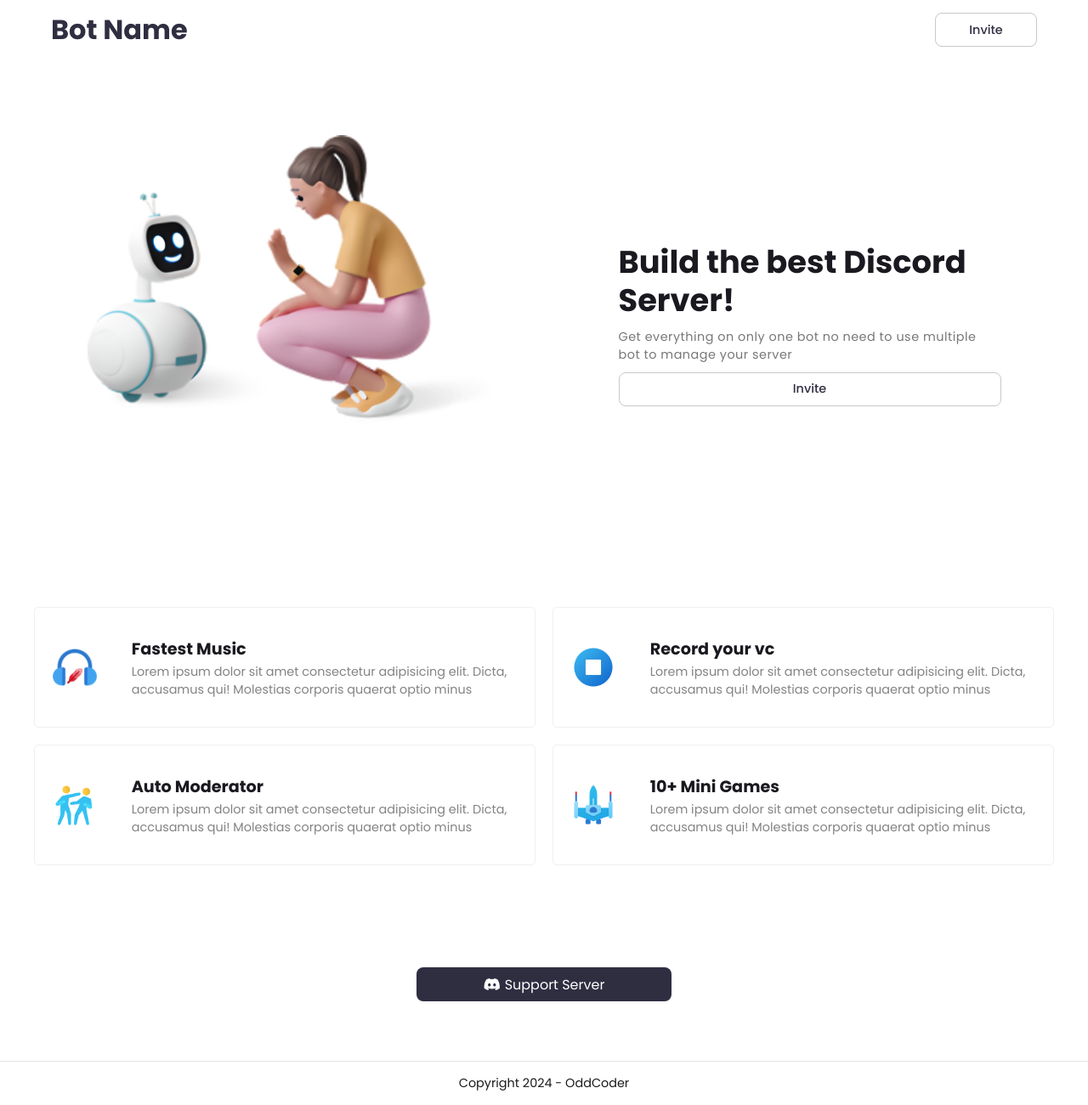
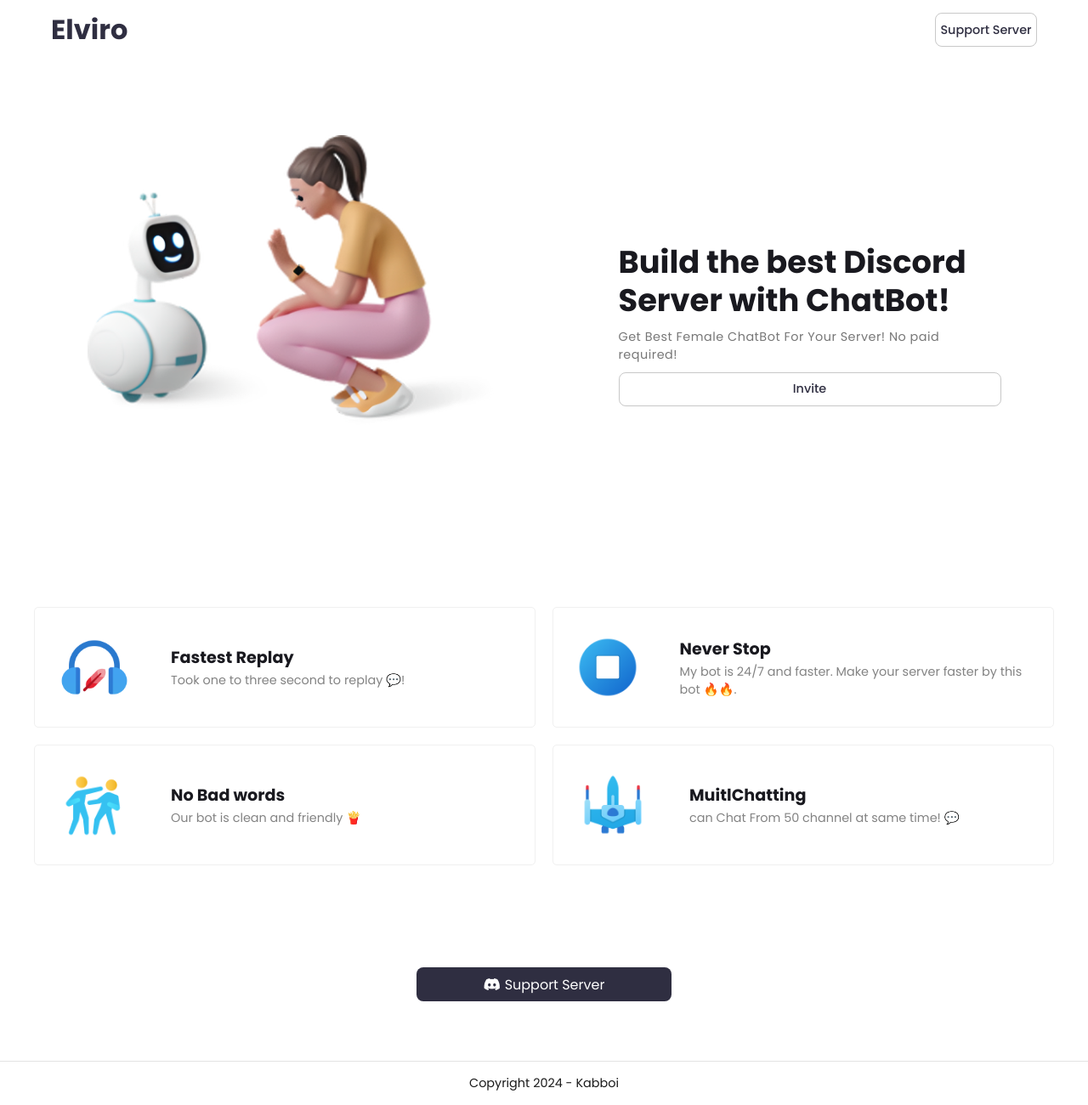
Before and after one commit to kabboiTheDev/discord-bot-landing-page, a plain HTML site: page index.html in a window 1280 px wide. Shown: the part 9-1309 px from the top of the page at 85% size. Drawn offline with Linux system fonts and the light colour scheme.

Commit message:
Update index.html

```diff
--- a/index.html
+++ b/index.html
@@ -4,7 +4,7 @@
     <meta charset="utf-8">
     <meta name="viewport" content="width=device-width, initial-scale=1.0">
     <!--Title-->
-    <title>Website Title</title>
+    <title>Elviro Quuen</title>
     <!--CSS-->
     <link rel="stylesheet" type="text/css" href="css/style.css"/>
     <!--Fav-icon-->
@@ -19,9 +19,9 @@
         <!--Navigation-->
         <nav class="navigation">
             <!--logo--------->
-            <a href="/" class="logo">Bot Name</a>
+            <a href="/" class="logo">Elviro</a>
             <!--invite-btn--->
-            <a href="your bot invite link here" class="invite-btn">Invite</a>
+            <a href="https://discord.gg/tsf8sDPrRN" class="invite-btn">Support Server</a>
         </nav>
         <!--navigation-end---------------------------->
         <!--==container===============================-->
@@ -32,10 +32,10 @@
             </div>
             <!--text------------>
             <div class="container-text">
-                <strong>Build the best Discord Server!</strong>
-                <p>Get everything on only one bot no need to use multiple bot to manage your server</p>
+                <strong>Build the best Discord Server with ChatBot!</strong>
+                <p>Get Best Female ChatBot For Your Server! No paid required!</p>
                 <!--invite-box------->
-                <a href="your bot invite link here" class="invite-btnx">Invite</a></div>
+                <a href="https://discord.com/oauth2/authorize?client_id=1234381969828347966&permissions=30779548630263&scope=bot" class="invite-btnx">Invite</a></div>
         </section>
         <!--container-end--------------------------------------->
         <!--==Services================================-->
@@ -48,8 +48,8 @@
                 </div>
                 <!--text----->
                 <div class="service-text">
-                    <strong>Fastest Music</strong>
-                    <p>Lorem ipsum dolor sit amet consectetur adipisicing elit. Dicta, accusamus qui! Molestias corporis quaerat optio minus</p>
+                    <strong>Fastest Replay</strong>
+                    <p>Took one to three second to replay 💬! </p>
                 </div>
             </div>
             <!--box-2------------->
@@ -60,8 +60,8 @@
                 </div>
                 <!--text----->
                 <div class="service-text">
-                    <strong>Record your vc</strong>
-                    <p>Lorem ipsum dolor sit amet consectetur adipisicing elit. Dicta, accusamus qui! Molestias corporis quaerat optio minus</p>
+                    <strong>Never Stop</strong>
+                    <p>My bot is 24/7 and faster. Make your server faster by this bot 🔥🔥.</p>
                 </div>
             </div>
             <!--box-3------------->
@@ -72,8 +72,8 @@
                 </div>
                 <!--text----->
                 <div class="service-text">
-                    <strong>Auto Moderator</strong>
-                    <p>Lorem ipsum dolor sit amet consectetur adipisicing elit. Dicta, accusamus qui! Molestias corporis quaerat optio minus</p>
+                    <strong>No Bad words</strong>
+                    <p>Our bot is clean and friendly 🍟</p>
                 </div>
             </div>
             <!--box-4------------->
@@ -84,8 +84,8 @@
                 </div>
                 <!--text----->
                 <div class="service-text">
-                    <strong>10+ Mini Games</strong>
-                    <p>Lorem ipsum dolor sit amet consectetur adipisicing elit. Dicta, accusamus qui! Molestias corporis quaerat optio minus</p>
+                    <strong>MuitlChatting</strong>
+                    <p>can Chat From 50 channel at same time! 💬 </p>
                 </div>
             </div>
         </section>
@@ -93,9 +93,9 @@
         <!--==contact====================================-->
         <section id="contact">
             <!--connect-btn--->
-            <a href="your server link"><i class="fa-brands fa-discord"></i>  Support Server</a>
+            <a href="https://discord.gg/tsf8sDPrRN"><i class="fa-brands fa-discord"></i>  Support Server</a>
         </section>
         <!--copyright======================================-->
-        <span class="copyright">Copyright <script type="text/javascript">var year = new Date();document.write(year.getFullYear());</script> - OddCoder</span>
+        <span class="copyright">Copyright <script type="text/javascript">var year = new Date();document.write(year.getFullYear());</script> - Kabboi</span>
     </body>
     </html>
```
